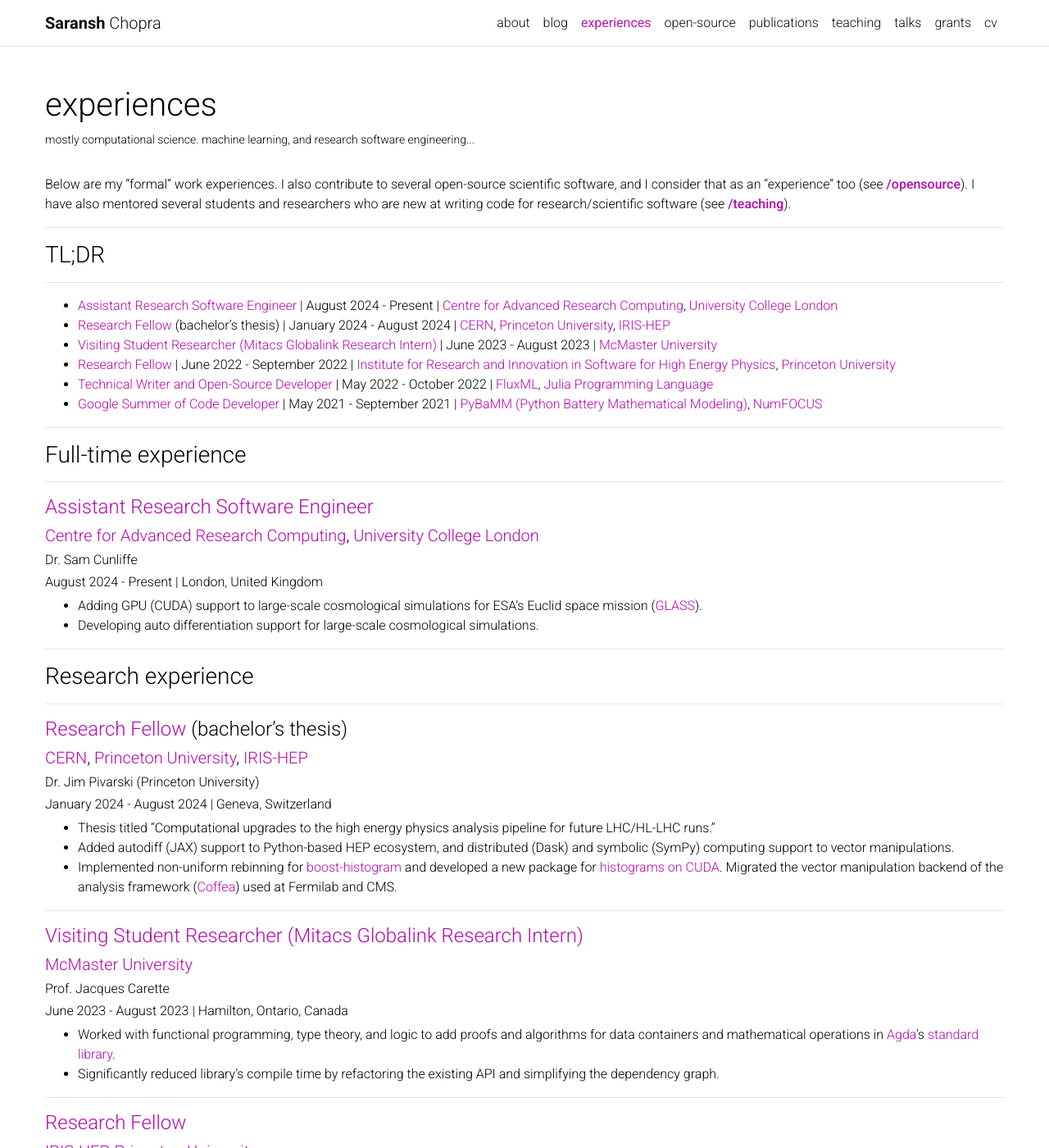
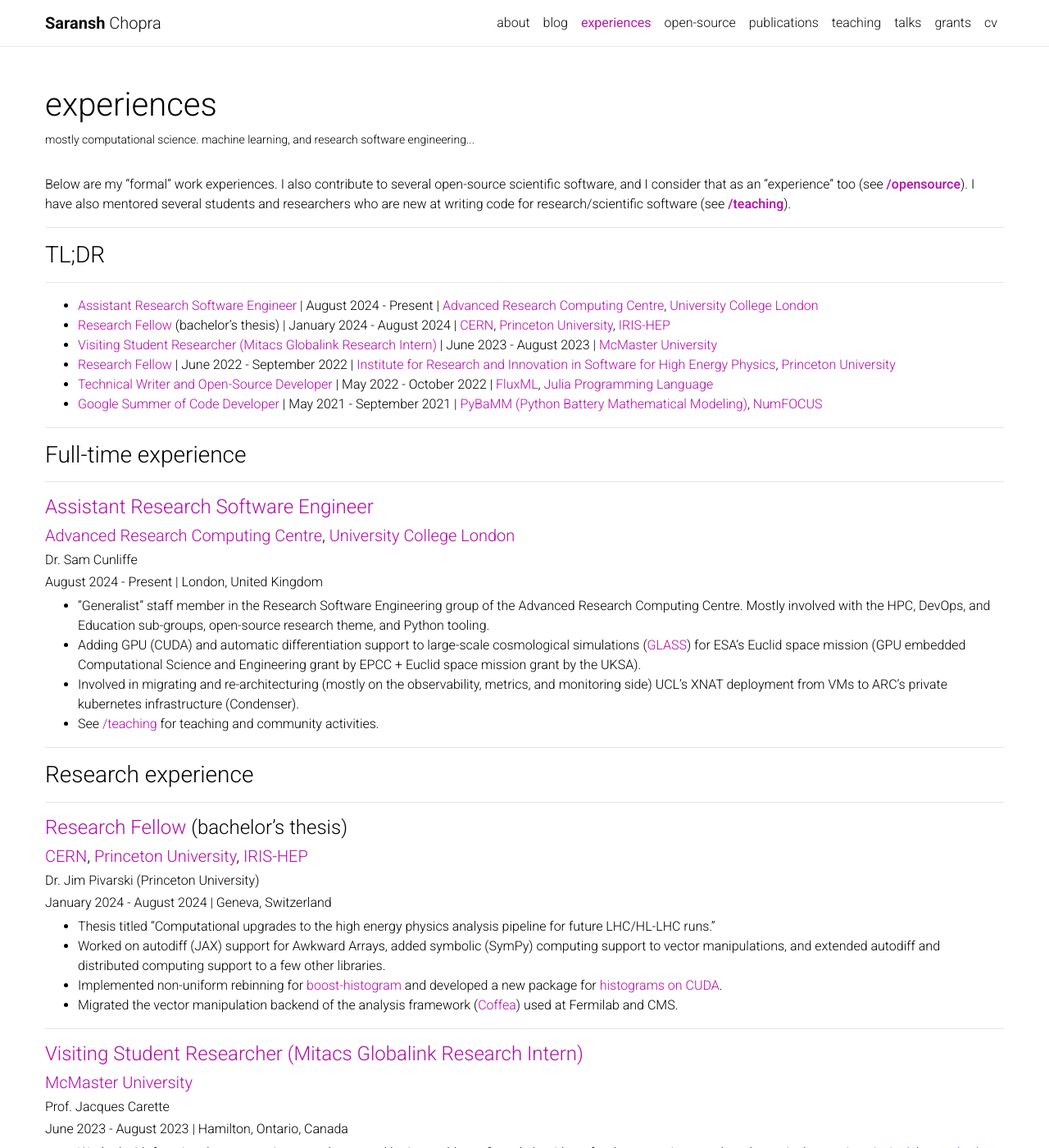
Before and after one commit to Saransh-cpp/Saransh-cpp.github.io, a Jekyll site: the page built from _pages/experiences.md, in a window 1280 px wide and 1400 px high. Shown: the whole window at 82% size. Built offline with Jekyll 4.4.1, drawn with Linux system fonts in a browser that asks for light colours; comment, search, counter and statistics services are not loaded; a style sheet for code colours, icons or effects is not loaded.

Commit message:
CARC -> ARC

```diff
--- a/_pages/experiences.md
+++ b/_pages/experiences.md
@@ -16,7 +16,7 @@ Below are my "formal" work experiences. I also contribute to several open-source
 
 ---
 
-- [Assistant Research Software Engineer](https://profiles.ucl.ac.uk/99635-saransh-chopra) \| August 2024 - Present \| [Centre for Advanced Research Computing](https://www.ucl.ac.uk/advanced-research-computing){:target="_blank"}, [University College London](https://www.ucl.ac.uk){:target="_blank"}
+- [Assistant Research Software Engineer](https://profiles.ucl.ac.uk/99635-saransh-chopra) \| August 2024 - Present \| [Advanced Research Computing Centre](https://www.ucl.ac.uk/advanced-research-computing){:target="_blank"}, [University College London](https://www.ucl.ac.uk){:target="_blank"}
 - [Research Fellow](https://iris-hep.org/about/team) (bachelor's thesis) \| January 2024 - August 2024 \| [CERN](https://home.cern){:target="_blank"}, [Princeton University](https://www.princeton.edu){:target="_blank"}, [IRIS-HEP](https://researchcomputing.princeton.edu/research/iris-hep-software-institute){:target="_blank"}
 - [Visiting Student Researcher (Mitacs Globalink Research Intern)](https://www.mitacs.ca/en/programs/globalink/globalink-research-internship){:target="_blank"} \| June 2023 - August 2023 \| [McMaster University](https://www.mcmaster.ca){:target="_blank"}
 - [Research Fellow](https://iris-hep.org/fellows/Saransh-cpp.html){:target="_blank"} \| June 2022 - September 2022 \| [Institute for Research and Innovation in Software for High Energy Physics](https://researchcomputing.princeton.edu/research/iris-hep-software-institute){:target="_blank"}, [Princeton University](https://www.princeton.edu){:target="_blank"}
@@ -28,11 +28,13 @@ Below are my "formal" work experiences. I also contribute to several open-source
 ---
 
 #### [Assistant Research Software Engineer](https://profiles.ucl.ac.uk/99635-saransh-chopra)
-##### [Centre for Advanced Research Computing](https://www.ucl.ac.uk/advanced-research-computing){:target="_blank"}, [University College London](https://www.ucl.ac.uk){:target="_blank"}
+##### [Advanced Research Computing Centre](https://www.ucl.ac.uk/advanced-research-computing){:target="_blank"}, [University College London](https://www.ucl.ac.uk){:target="_blank"}
 ###### Dr. Sam Cunliffe
 ###### August 2024 - Present | London, United Kingdom
-- Adding GPU (CUDA) support to large-scale cosmological simulations for ESA's Euclid space mission ([GLASS](https://glass.readthedocs.io/stable/)).
-- Developing auto differentiation support for large-scale cosmological simulations.
+- “Generalist” staff member in the Research Software Engineering group of the Advanced Research Computing Centre. Mostly involved with the HPC, DevOps, and Education sub-groups, open-source research theme, and Python tooling.
+- Adding GPU (CUDA) and automatic differentiation support to large-scale cosmological simulations ([GLASS](https://glass.readthedocs.io/stable/)) for ESA's Euclid space mission  (GPU embedded Computational Science and Engineering grant by EPCC + Euclid space mission grant by the UKSA).
+- Involved in migrating and re-architecturing (mostly on the observability, metrics, and monitoring side) UCL's XNAT deployment from VMs to ARC's private kubernetes infrastructure (Condenser).
+- See [/teaching](/teaching) for teaching and community activities.
 
 ---
 ### Research experience
@@ -44,9 +46,9 @@ Below are my "formal" work experiences. I also contribute to several open-source
 ###### January 2024 - August 2024 | Geneva, Switzerland
 
 - Thesis titled "Computational upgrades to the high energy physics analysis pipeline for future LHC/HL-LHC runs."
-- Added autodiff (JAX) support to Python-based HEP ecosystem, and distributed (Dask) and symbolic (SymPy) computing support to vector manipulations.
+- Worked on autodiff (JAX) support for Awkward Arrays, added symbolic (SymPy) computing support to vector manipulations, and extended autodiff and distributed computing support to a few other libraries.
 - Implemented non-uniform rebinning for [boost-histogram](https://boost-histogram.readthedocs.io/en/latest/) and developed a new package for [histograms on CUDA](https://cuda-histogram.readthedocs.io/en/latest/).
-Migrated the vector manipulation backend of the analysis framework ([Coffea](https://github.com/CoffeaTeam/coffea)) used at Fermilab and CMS.
+- Migrated the vector manipulation backend of the analysis framework ([Coffea](https://github.com/CoffeaTeam/coffea)) used at Fermilab and CMS.
 
 ---
 
```
Also changed, not shown: _news/announcement_32.md (+1 -1 lines), _pages/about.md (+1 -1 lines), _pages/teach.md (+1 -1 lines).
